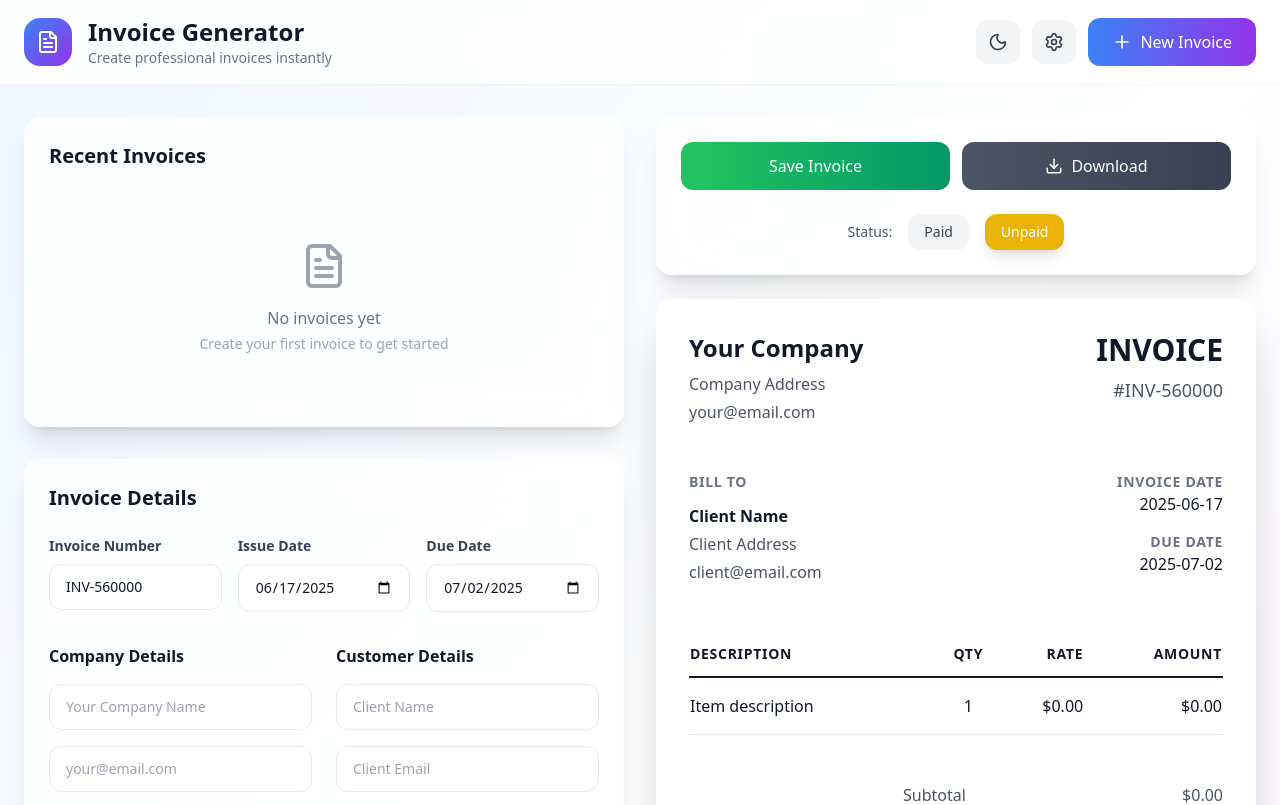
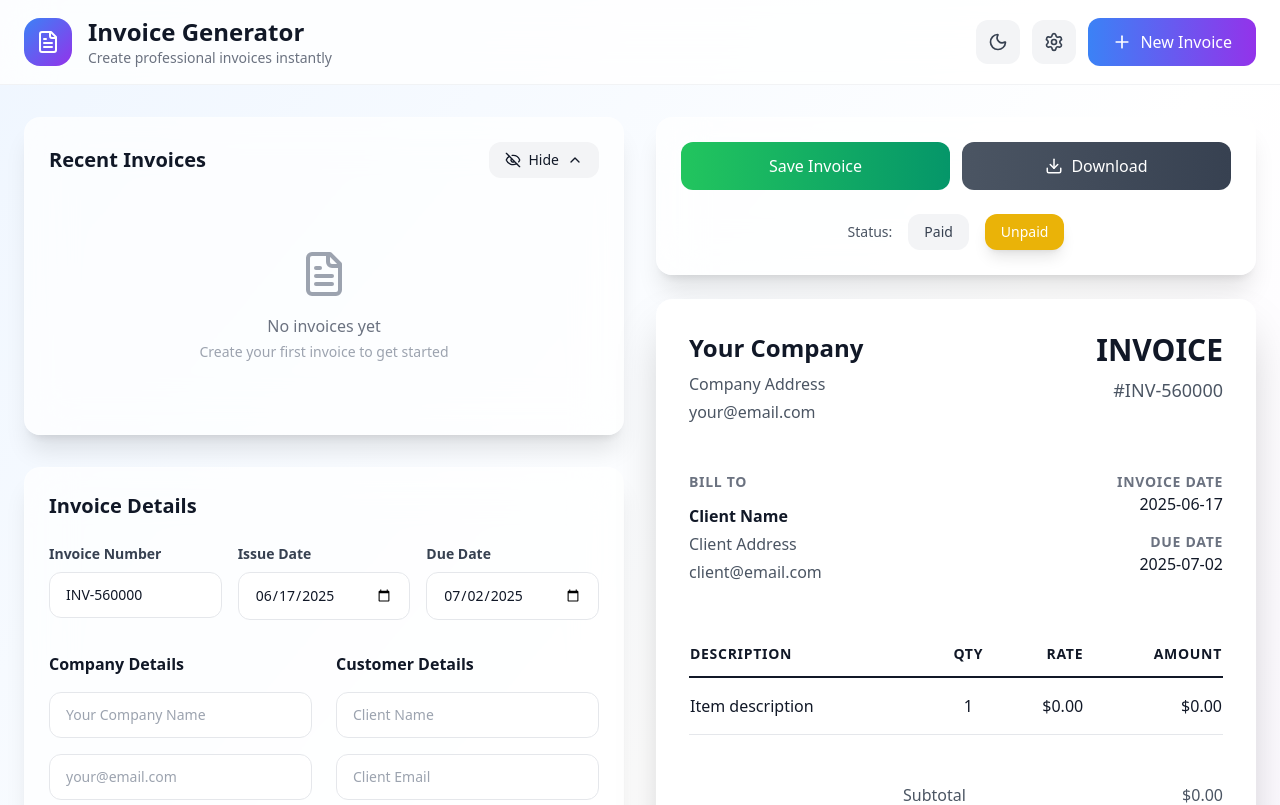
Before and after one commit to Alexkhax110/PDF-Invoice-Generator, a React (Create React App) app: page / in a window 1280 px wide. Shown: the top 805 px of the page. Built offline with nearby package versions, Linux system fonts and the light colour scheme.

Commit message:
Toggle issue fixed

```diff
--- a/src/App.js
+++ b/src/App.js
@@ -1,5 +1,5 @@
 import React, { useState, useEffect, useRef, memo, useCallback, useLayoutEffect } from 'react';
-import { Plus, Download, FileText, Trash2, Upload, X, Share2, Edit, AlertTriangle, Settings, Sun, Moon, GripVertical, RefreshCcw, ChevronDown, ArrowUp, ArrowDown, Search, Sparkles } from 'lucide-react';
+import { Plus, Download, FileText, Trash2, Upload, X, Share2, Edit, AlertTriangle, Settings, Sun, Moon, GripVertical, RefreshCcw, ChevronDown, ArrowUp, ArrowDown, Search, Sparkles, ChevronUp, Eye, EyeOff } from 'lucide-react';
 
 // --- Constants ---
 const DEFAULT_THEME_COLOR = '#007AFF'; // Apple blue
@@ -124,9 +124,33 @@ const CurrencyDropdown = ({ selectedCurrency, onCurrencyChange }) => {
 }
 
 // --- Invoice List Component ---
-const InvoiceList = memo(({ invoices, onSelect, onDelete }) => (
-    <div className="bg-white/70 dark:bg-gray-800/70 backdrop-blur-xl rounded-2xl p-6 shadow-xl border border-white/20 mb-8">
-        <h2 className="text-xl font-semibold text-gray-900 dark:text-gray-100 mb-6">Recent Invoices</h2>
+const InvoiceList = memo(({ invoices, onSelect, onDelete, isExpanded, onToggleExpand }) => (
+    <div className="bg-white/70 dark:bg-gray-800/70 backdrop-blur-xl rounded-2xl shadow-xl border border-white/20 mb-8 overflow-hidden">
+        <div className="p-6">
+            <div className="flex justify-between items-center mb-6">
+                <h2 className="text-xl font-semibold text-gray-900 dark:text-gray-100">Recent Invoices</h2>
+                <button
+                    onClick={onToggleExpand}
+                    className="flex items-center space-x-2 px-4 py-2 bg-gray-100 dark:bg-gray-700 hover:bg-gray-200 dark:hover:bg-gray-600 rounded-xl transition-all duration-200"
+                >
+                    {isExpanded ? (
+                        <>
+                            <EyeOff size={16} />
+                            <span className="text-sm font-medium">Hide</span>
+                        </>
+                    ) : (
+                        <>
+                            <Eye size={16} />
+                            <span className="text-sm font-medium">Show</span>
+                        </>
+                    )}
+                    {isExpanded ? <ChevronUp size={16} /> : <ChevronDown size={16} />}
+                </button>
+            </div>
+
+            <div className={`transition-all duration-300 ease-in-out ${
+                isExpanded ? 'max-h-80 opacity-100' : 'max-h-0 opacity-0 overflow-hidden'
+            }`}>
                 <div className="space-y-3 max-h-80 overflow-y-auto">
                     {invoices.length > 0 ? invoices.map(inv => (
                         <div key={inv.id} className="group bg-white/60 dark:bg-gray-700/60 backdrop-blur-xl rounded-xl p-4 border border-gray-200/30 dark:border-gray-600/30 hover:bg-white/80 dark:hover:bg-gray-700/80 transition-all duration-300 hover:shadow-lg hover:scale-[1.02]">
@@ -172,6 +196,8 @@ const InvoiceList = memo(({ invoices, onSelect, onDelete }) => (
                             <p className="text-sm text-gray-400 dark:text-gray-500 mt-1">Create your first invoice to get started</p>
                         </div>
                     )}
+                </div>
+            </div>
         </div>
     </div>
 ));
@@ -345,7 +371,14 @@ export default function App() {
 
     const getInitialDarkMode = () => {
         if (typeof window === 'undefined') return false;
-        // Respect user's system preference
+
+        // Check localStorage first for saved preference
+        const savedMode = localStorage.getItem('invoice-dark-mode');
+        if (savedMode !== null) {
+            return savedMode === 'true';
+        }
+
+        // If no saved preference, respect user's system preference
         return window.matchMedia && window.matchMedia('(prefers-color-scheme: dark)').matches;
     };
 
@@ -361,18 +394,37 @@ export default function App() {
     const [themeColor, setThemeColor] = useState(DEFAULT_THEME_COLOR);
     const [draggedItem, setDraggedItem] = useState(null);
     const [openSection, setOpenSection] = useState(null);
+    const [isInvoiceListExpanded, setIsInvoiceListExpanded] = useState(true);
 
     const invoicePreviewRef = useRef(null);
     const logoInputRef = useRef(null);
-    // Dark Mode Effect
+
+    // Dark Mode Effect with localStorage persistence
     useEffect(() => {
         if (darkMode) {
             document.documentElement.classList.add('dark');
         } else {
             document.documentElement.classList.remove('dark');
         }
+        // Save preference to localStorage
+        localStorage.setItem('invoice-dark-mode', darkMode.toString());
     }, [darkMode]);
 
+    // Listen for system theme changes
+    useEffect(() => {
+        const mediaQuery = window.matchMedia('(prefers-color-scheme: dark)');
+
+        const handleChange = (e) => {
+            // Only update if user hasn't manually set a preference
+            const savedMode = localStorage.getItem('invoice-dark-mode');
+            if (savedMode === null) {
+                setDarkMode(e.matches);
+            }
+        };
+
+        mediaQuery.addEventListener('change', handleChange);
+        return () => mediaQuery.removeEventListener('change', handleChange);
+    }, []);
 
     // Initialize data
     useEffect(() => {
@@ -609,6 +661,10 @@ export default function App() {
         setThemeColor(DEFAULT_THEME_COLOR);
     }
 
+    const toggleDarkMode = () => {
+        setDarkMode(prev => !prev);
+    };
+
     // Calculations
     const subtotal = currentInvoice.items.reduce((acc, item) => acc + Number(item.quantity) * Number(item.price), 0);
     const taxAmount = (subtotal * Number(currentInvoice.tax)) / 100;
@@ -649,7 +705,7 @@ export default function App() {
                         </div>
                         <div className="flex items-center space-x-3">
                             <button
-                                onClick={() => setDarkMode(!darkMode)}
+                                onClick={toggleDarkMode}
                                 className="p-3 bg-gray-100 dark:bg-gray-800 hover:bg-gray-200 dark:hover:bg-gray-700 rounded-xl transition-all duration-200 text-gray-700 dark:text-gray-300"
                             >
                                 {darkMode ? <Sun size={20} /> : <Moon size={20} />}
@@ -676,7 +732,13 @@ export default function App() {
                 <div className="grid grid-cols-1 xl:grid-cols-2 gap-8">
                     {/* Left Column: Form & Lists */}
                     <div className="space-y-8">
-                        <InvoiceList invoices={invoices} onSelect={selectInvoiceToEdit} onDelete={confirmDelete} />
+                        <InvoiceList
+                            invoices={invoices}
+                            onSelect={selectInvoiceToEdit}
+                            onDelete={confirmDelete}
+                            isExpanded={isInvoiceListExpanded}
+                            onToggleExpand={() => setIsInvoiceListExpanded(!isInvoiceListExpanded)}
+                        />
 
                         {/* Invoice Form */}
                         <div className="bg-white/70 dark:bg-gray-800/70 backdrop-blur-xl rounded-2xl p-6 shadow-xl border border-white/20">
```
Lines whose indentation alone changed are shown as unchanged.
